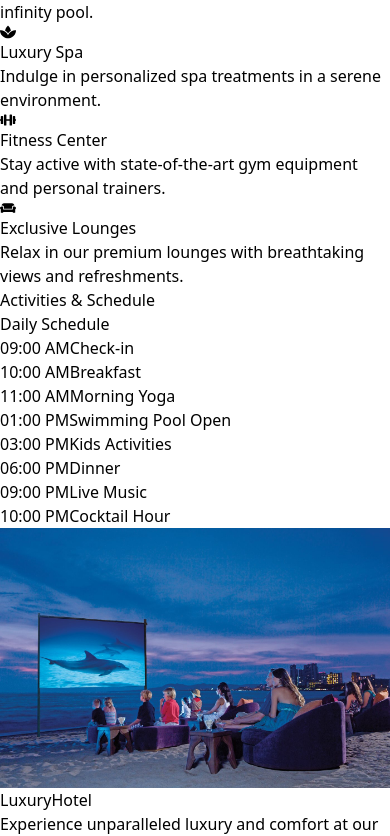
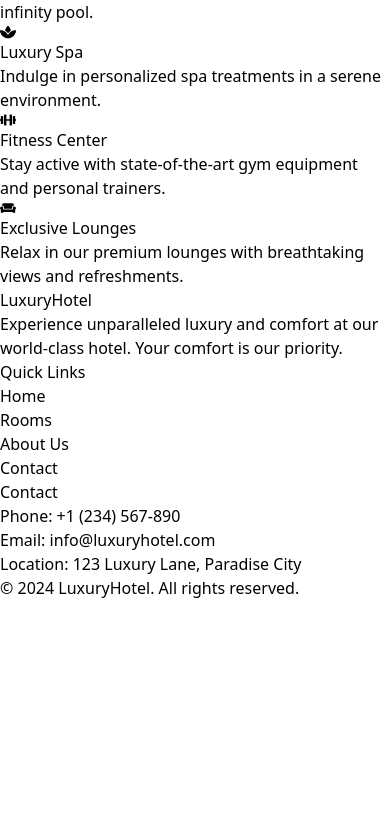
Before and after one commit to FrontendDev1025/luxury-hotel-website, a Next.js app: page / in a window 390 px wide. Shown: the part 764-1600 px from the top of the page. After the commit the page ends 1364 px from the top, so only its background shows below. Built offline with nearby package versions, Linux system fonts and the light colour scheme.

Commit message:
Fix overlapping components, improve responsive design, and reuse footer component

```diff
--- a/src/app/page.tsx
+++ b/src/app/page.tsx
@@ -5,8 +5,6 @@ import Hero from "./components/Hero";
 import ReservationForm from "./components/ReservationForm";
 import { FaSwimmingPool, FaSpa, FaDumbbell, FaCouch } from "react-icons/fa";
 
-
-// FeatureCard Props Type
 type FeatureCardProps = {
   icon: React.ReactNode;
   title: string;
@@ -30,18 +28,26 @@ function FeatureCard({ icon, title, description }: FeatureCardProps) {
 
 export default function Home() {
   return (
-    <div className="w-full bg-white text-black font-inter">
+    <div className="w-full bg-white text-black font-inter relative">
       {/* Hero Section */}
       <div className="relative">
         <Hero />
+
         {/* Reservation Form */}
-        <div className="absolute inset-x-0 mx-auto -bottom-12 z-10 w-full max-w-5xl">
+        <div className="absolute inset-x-0 mx-auto -bottom-16 z-10 w-full max-w-5xl reservation-form-wrapper">
           <ReservationForm />
         </div>
       </div>
 
       {/* Why Stay With Us */}
-      <section className="py-20 bg-white">
+      <motion.section
+        id="why-us"
+        className="py-20 bg-white"
+        initial={{ opacity: 0, y: 50 }}
+        whileInView={{ opacity: 1, y: 0 }}
+        viewport={{ once: true }}
+        transition={{ duration: 1 }}
+      >
         <div className="max-w-6xl mx-auto px-6 text-center">
           <h2 className="text-3xl md:text-5xl font-playfair text-black mb-12">
             Why Stay With Us?
@@ -69,58 +75,7 @@ export default function Home() {
             />
           </div>
         </div>
-      </section>
-
-      {/* Activities & Schedule */}
-      <section className="py-20 bg-gray-50">
-        <div className="max-w-6xl mx-auto px-6">
-          <h2 className="text-3xl md:text-5xl font-playfair text-black text-center mb-12">
-            Activities & Schedule
-          </h2>
-          <div className="grid grid-cols-1 md:grid-cols-2 gap-8 items-center">
-            {/* Left: Schedule */}
-            <div className="bg-white rounded-lg shadow-lg p-6">
-              <h3 className="text-xl font-bold mb-4 text-black">
-                Daily Schedule
-              </h3>
-              <ul className="space-y-4">
-                {[
-                  { time: "09:00 AM", activity: "Check-in" },
-                  { time: "10:00 AM", activity: "Breakfast" },
-                  { time: "11:00 AM", activity: "Morning Yoga" },
-                  { time: "01:00 PM", activity: "Swimming Pool Open" },
-                  { time: "03:00 PM", activity: "Kids Activities" },
-                  { time: "06:00 PM", activity: "Dinner" },
-                  { time: "09:00 PM", activity: "Live Music" },
-                  { time: "10:00 PM", activity: "Cocktail Hour" },
-                ].map((item, index) => (
-                  <li
-                    key={index}
-                    className="flex justify-between items-center hover:bg-gray-100 transition-colors rounded-lg px-4 py-2"
-                  >
-                    <span className="text-lg font-semibold text-black">
-                      {item.time}
-                    </span>
-                    <span className="text-lg text-gray-600">
-                      {item.activity}
-                    </span>
-                  </li>
-                ))}
-              </ul>
-            </div>
-            {/* Right: Image */}
-            <div className="relative overflow-hidden rounded-lg shadow-lg">
-              <img
-                src="/assets/images/activities.jpg"
-                alt="Hotel Activities"
-                className="w-full h-full object-cover transform hover:scale-105 transition-transform duration-500"
-              />
-            </div>
-          </div>
-        </div>
-      </section>
-
-
+      </motion.section>
     </div>
   );
 }
```
